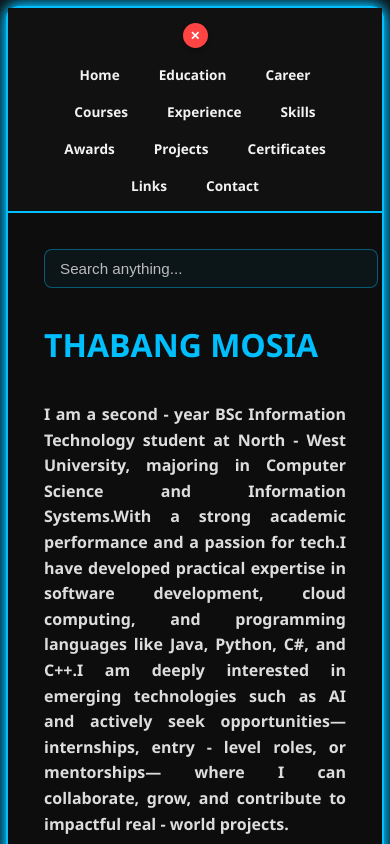
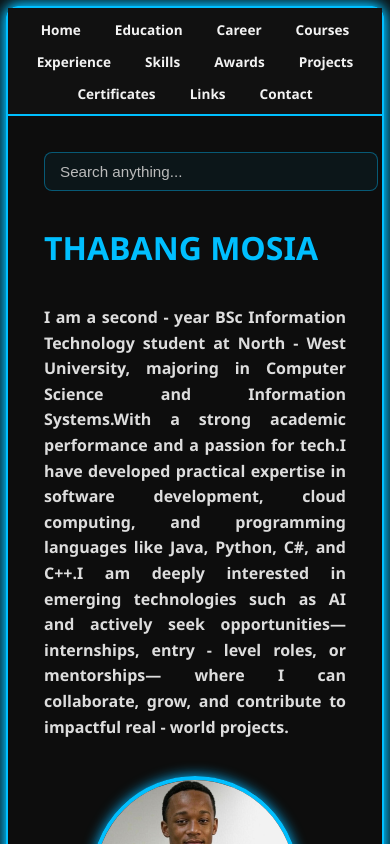
Before and after one commit to MosiaThabangEphraim/portfolio-website, a React (Create React App) app: page / in a window 390 px wide. Shown: the top 844 px of the page. Built offline with nearby package versions, Linux system fonts and the light colour scheme.

Commit message:
Remove exit button from navbar

```diff
--- a/src/App.css
+++ b/src/App.css
@@ -37,42 +37,9 @@ body {
 .navbar {
   background-color: #111;
   display: flex;
-  justify-content: space-between;
-  align-items: center;
-  padding: 15px 30px;
+  justify-content: center;
+  padding: 15px 0;
   border-bottom: 2px solid #00bfff;
-}
-
-.navbar-exit {
-  display: flex;
-  align-items: center;
-}
-
-.exit-btn {
-  background: #ff4444;
-  color: white;
-  border: none;
-  border-radius: 50%;
-  width: 30px;
-  height: 30px;
-  font-size: 14px;
-  font-weight: bold;
-  cursor: pointer;
-  display: flex;
-  align-items: center;
-  justify-content: center;
-  transition: all 0.3s ease;
-  box-shadow: 0 2px 4px rgba(0, 0, 0, 0.3);
-}
-
-.exit-btn:hover {
-  background: #ff6666;
-  transform: scale(1.1);
-  box-shadow: 0 4px 8px rgba(255, 68, 68, 0.4);
-}
-
-.exit-btn:active {
-  transform: scale(0.95);
 }
 
 .navbar ul {
@@ -132,26 +99,13 @@ body {
   }
 
   .navbar {
-    flex-direction: column;
-    gap: 15px;
-    padding: 15px;
-  }
-
-  .navbar-exit {
-    order: 1;
-  }
-
-  .exit-btn {
-    width: 25px;
-    height: 25px;
-    font-size: 12px;
+    padding: 10px 6px;
   }
 
   .navbar ul {
     flex-wrap: wrap;
-    gap: 15px;
+    gap: 10px;
     justify-content: center;
-    order: 2;
   }
 
   .navbar li a {
--- a/src/App.js
+++ b/src/App.js
@@ -19,15 +19,6 @@ function App() {
     <Router>
       <div className="app-container">
         <nav className="navbar">
-          <div className="navbar-exit">
-            <button
-              className="exit-btn"
-              onClick={() => window.close()}
-              title="Close all tabs"
-            >
-              ✕
-            </button>
-          </div>
           <ul>
             <li>
               {' '}
```
